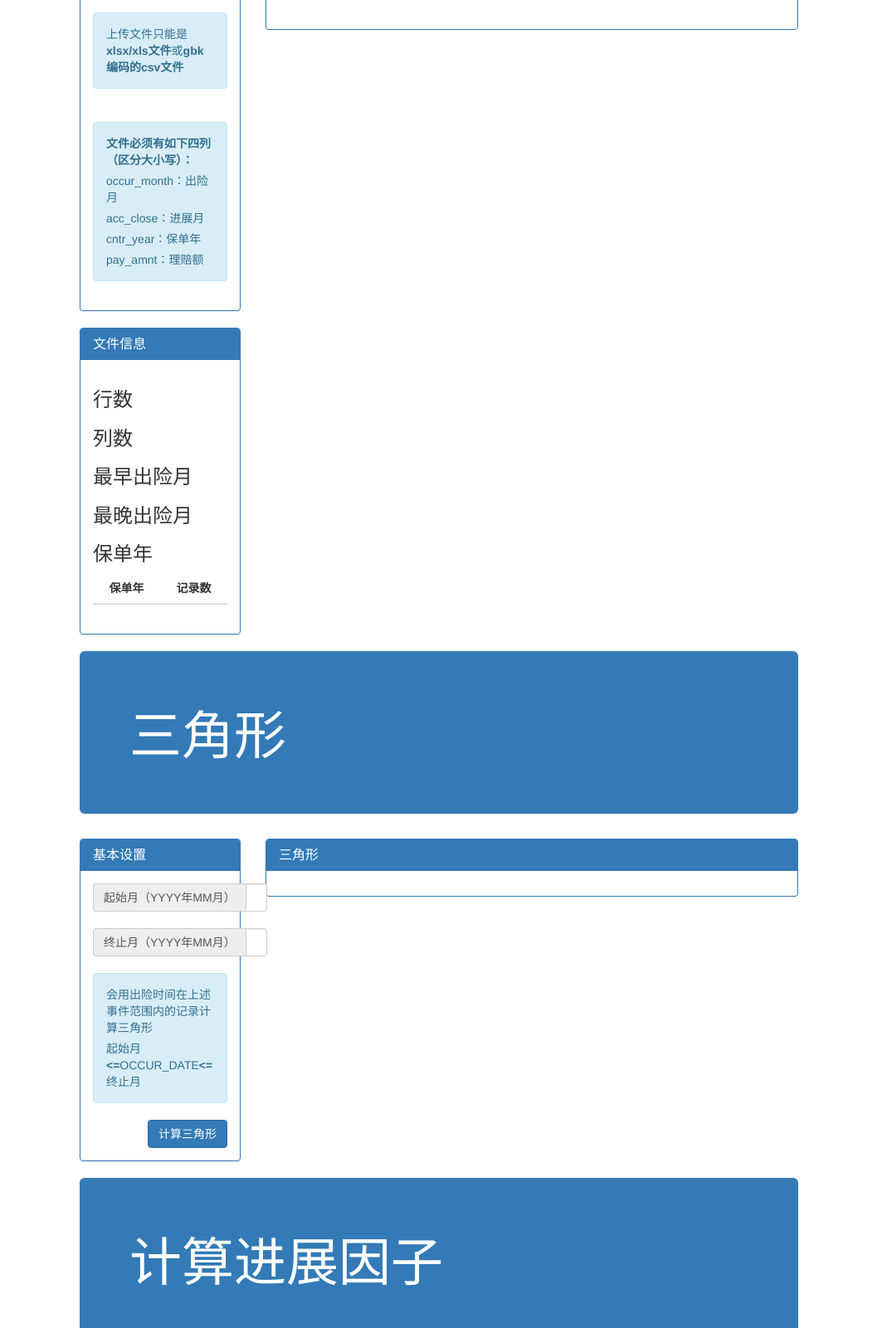
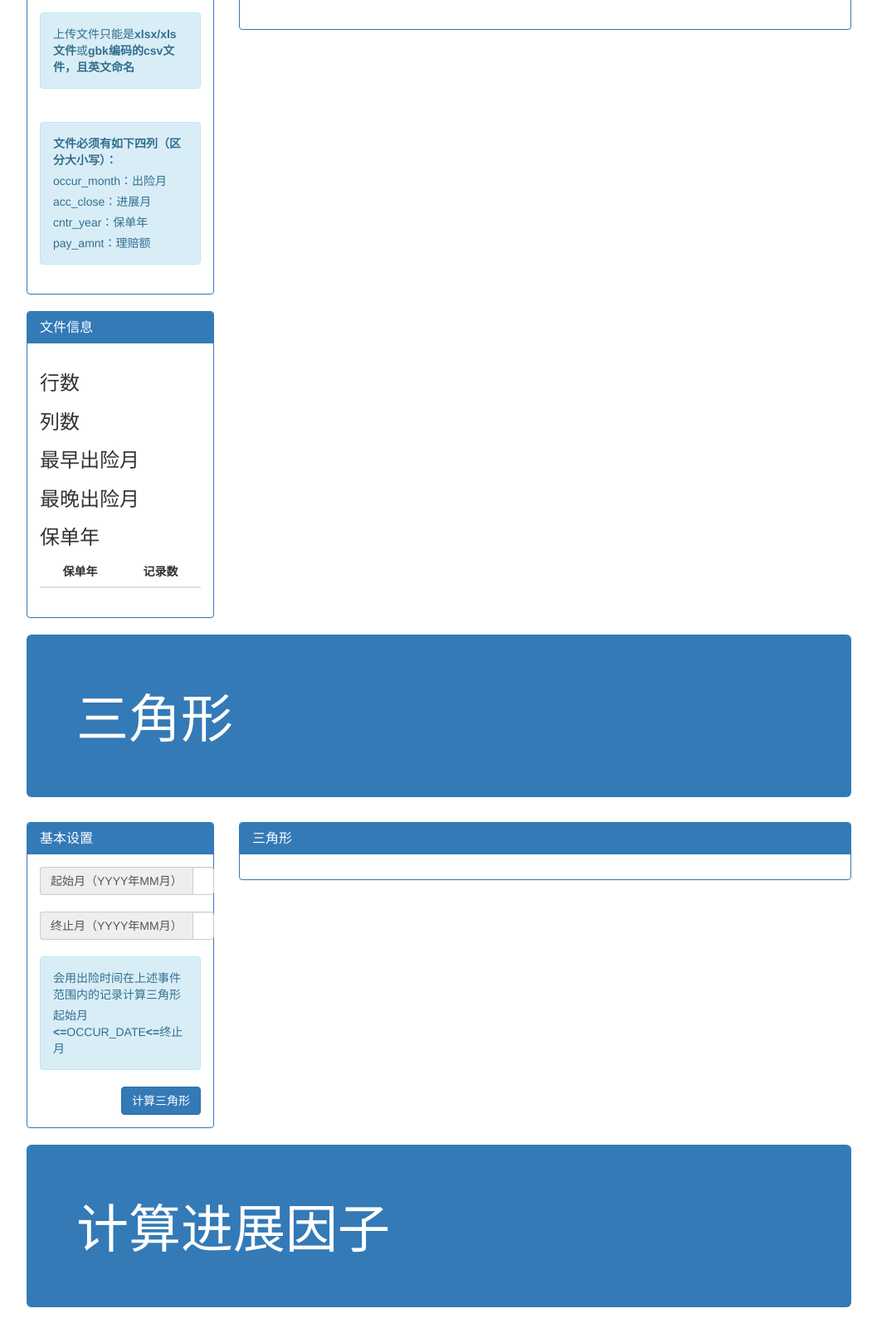
Before and after one commit to neillee1991/ibnr-web, a Flask app: page / in a window 1280 px wide. Shown: the part 319-1920 px from the top of the page at 83% size, without its empty margins (111-1168 px from the left). Run offline with Flask 2, Linux system fonts and the light colour scheme; lists and menus that the app fills with data are empty; parts of the project's set-up code (start-up, migrations or seed data) failed here and were passed over; some libraries are stand-ins or nearby versions.

Commit message:
20200501
服务器上的设置

```diff
--- a/app.py
+++ b/app.py
@@ -1,9 +1,16 @@
+# -*- coding: UTF-8 -*-
+
 from flask import Flask
 from flask import render_template
 from flask import Flask, flash, render_template, request, redirect, jsonify
 from werkzeug.utils import secure_filename
 import os
 from ibnr_cal import *
+
+
+import locale
+import time
+locale.setlocale(locale.LC_CTYPE, 'chinese')
 
 UPLOAD_FOLDER = '.\\tmp'
 ALLOWED_EXTENSIONS = set(['xlsx', 'csv', 'xls'])
--- a/templates/index.html
+++ b/templates/index.html
@@ -24,7 +24,7 @@
 <body>
 
 
-<div class="container" style="width:70%;">
+<div class="container" style="width:80%;">
     <div class="jumbotron " style="background-color:#337ab7">
         <h1 style="color:#ffffff">一个算IBNR的网站</h1>
     </div>
@@ -49,7 +49,7 @@
 
                     </div>
                     <br>
-                    <div class="alert alert-info m-auto" role="alert">上传文件只能是<strong>xlsx/xls文件</strong>或<strong>gbk编码的csv文件</strong></div>
+                    <div class="alert alert-info m-auto" role="alert">上传文件只能是<strong>xlsx/xls文件</strong>或<strong>gbk编码的csv文件，且英文命名</strong></div>
                     <br>
                     <div class="alert alert-info m-auto" role="alert">
                         <p><strong>文件必须有如下四列（区分大小写）：</strong></p>
@@ -121,7 +121,7 @@
     </div>
 </div>
 
-<div class="container" style="width:70%;">
+<div class="container" style="width:80%;">
     <div class="jumbotron " style="background-color:#337ab7">
         <h1 style="color:#ffffff">三角形</h1>
     </div>
@@ -170,7 +170,7 @@
 </div>
 
 
-<div class="container" style="width:70%;">
+<div class="container" style="width:80%;">
     <div class="jumbotron " style="background-color:#337ab7">
         <h1 style="color:#ffffff">计算进展因子</h1>
     </div>
@@ -229,7 +229,7 @@
 </div>
 
 
-<div class="container" style="width:70%;">
+<div class="container" style="width:80%;">
     <div class="jumbotron " style="background-color:#337ab7">
         <h1 style="color:#ffffff">IBNR</h1>
     </div>
@@ -279,7 +279,7 @@
 </div>
 
 
-<div class="container" style="width:70%;">
+<div class="container" style="width:80%;">
     <div class="jumbotron " style="background-color:#337ab7">
         <h1 style="color:#ffffff">平均费用</h1>
     </div>
@@ -324,7 +324,7 @@
     </div>
 </div>
 
-<div class="container" style="width:70%;">
+<div class="container" style="width:80%;">
     <div class="jumbotron " style="background-color:#337ab7">
         <h1 style="color:#ffffff">平均费用算IBNR</h1>
     </div>
```
Also changed, not shown: ibnr_cal.py (+8 -0 lines), 1 other file.
